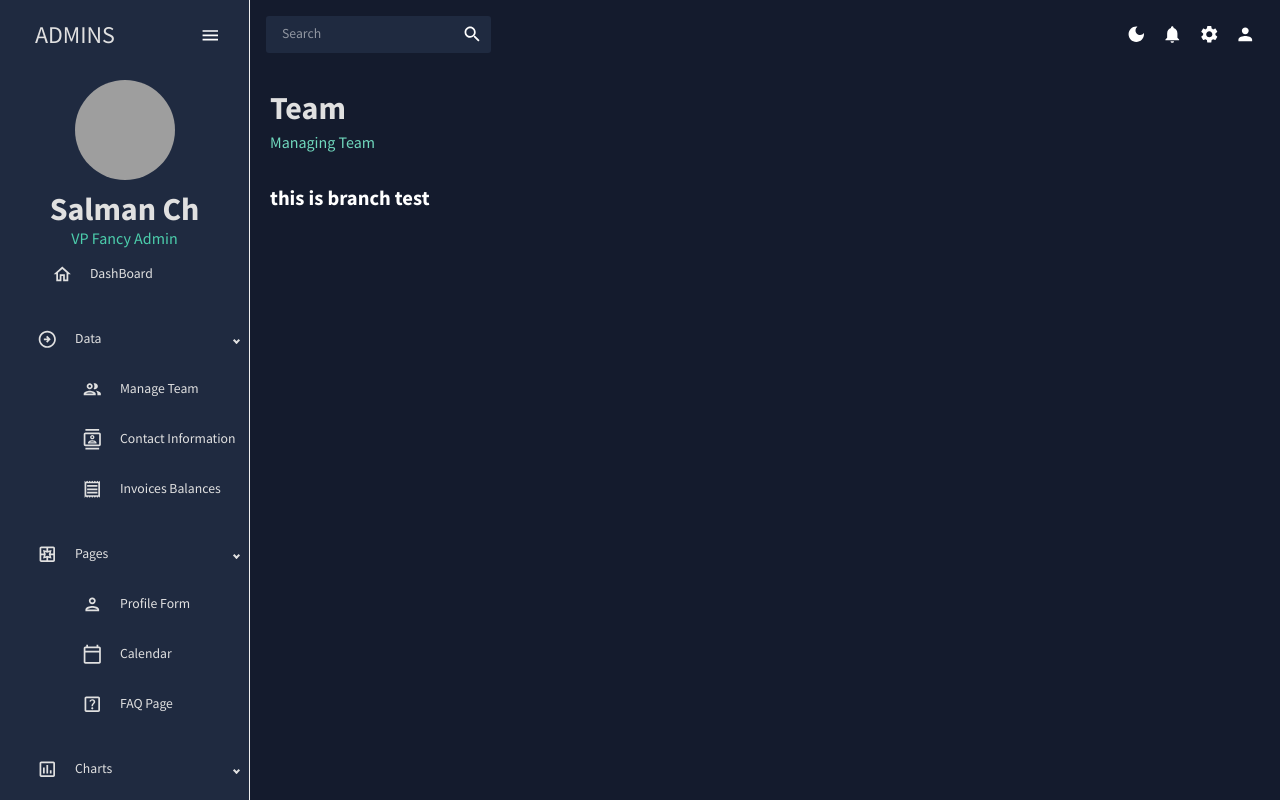
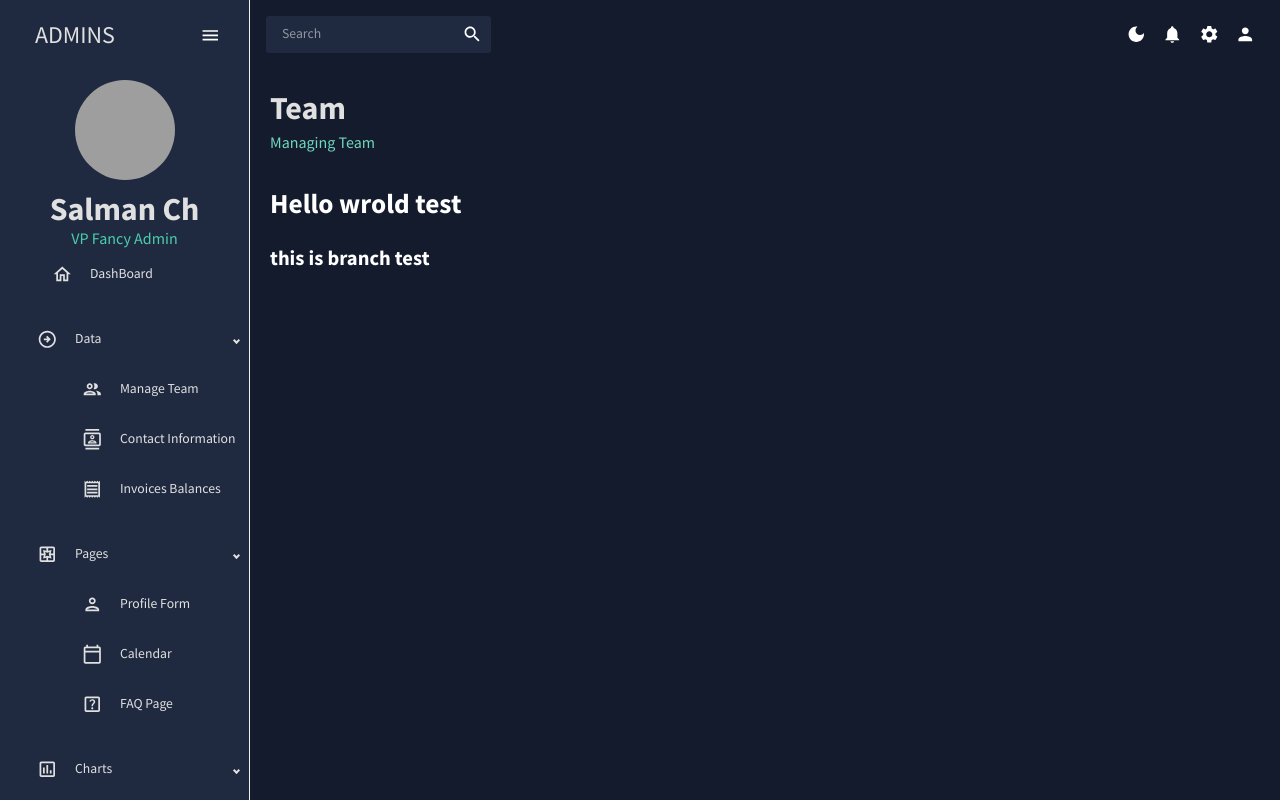
Before and after one commit to Salman-ashraf/adminPanel, a React (Vite) app: page /team in a window 1280 px wide. Built offline with nearby package versions, Linux system fonts and the light colour scheme; grey boxes are pictures that could not be loaded.

Commit message:
add test

```diff
--- a/src/scenes/Team/index.jsx
+++ b/src/scenes/Team/index.jsx
@@ -53,7 +53,7 @@ const columns = [
    <Box m='20px'>
      <Headers title='Team' subtitle='Managing Team'>
      </Headers>
-
+     <h1>Hello wrold test</h1>
      <h2>this is branch test</h2>
    </Box>
   )
```
